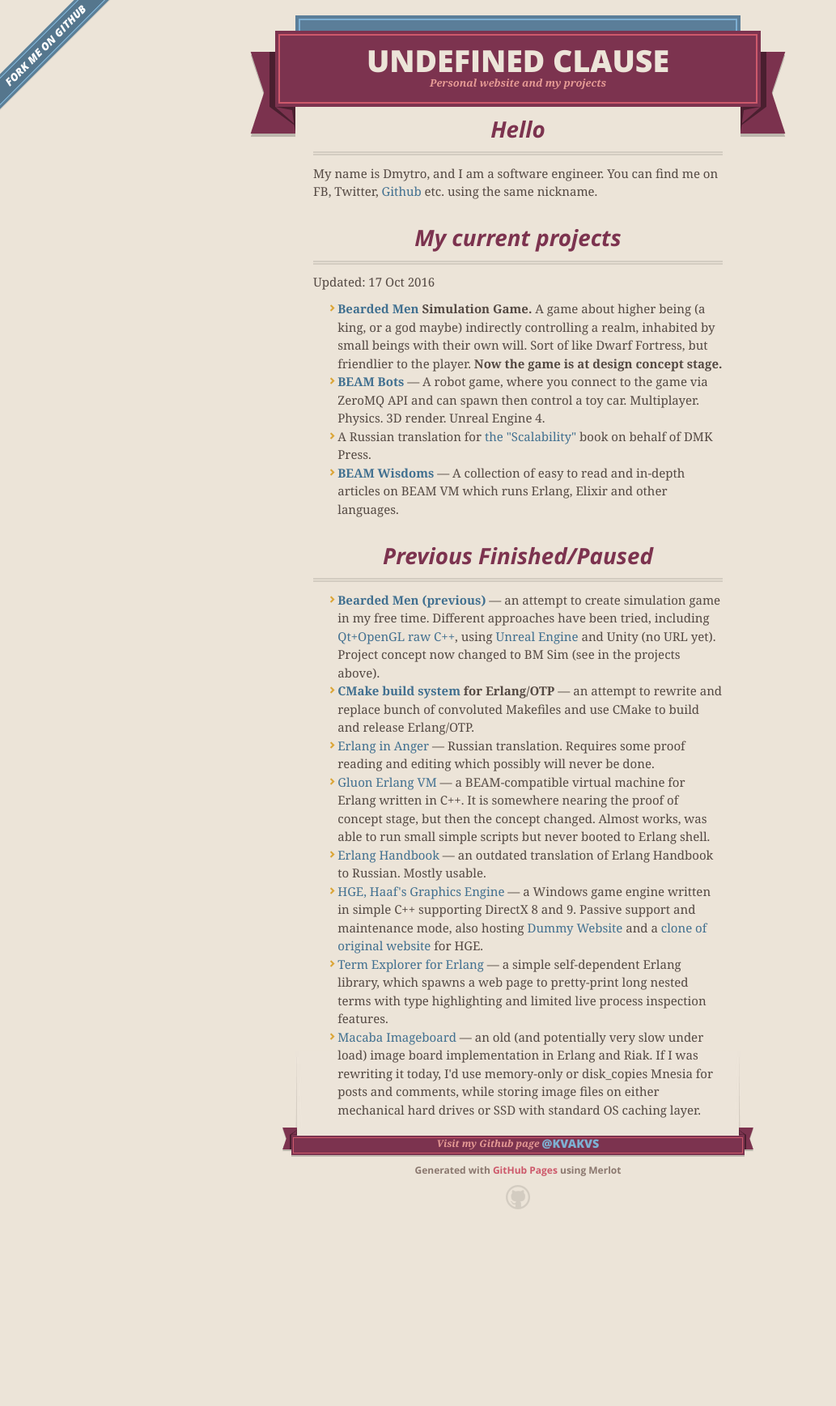
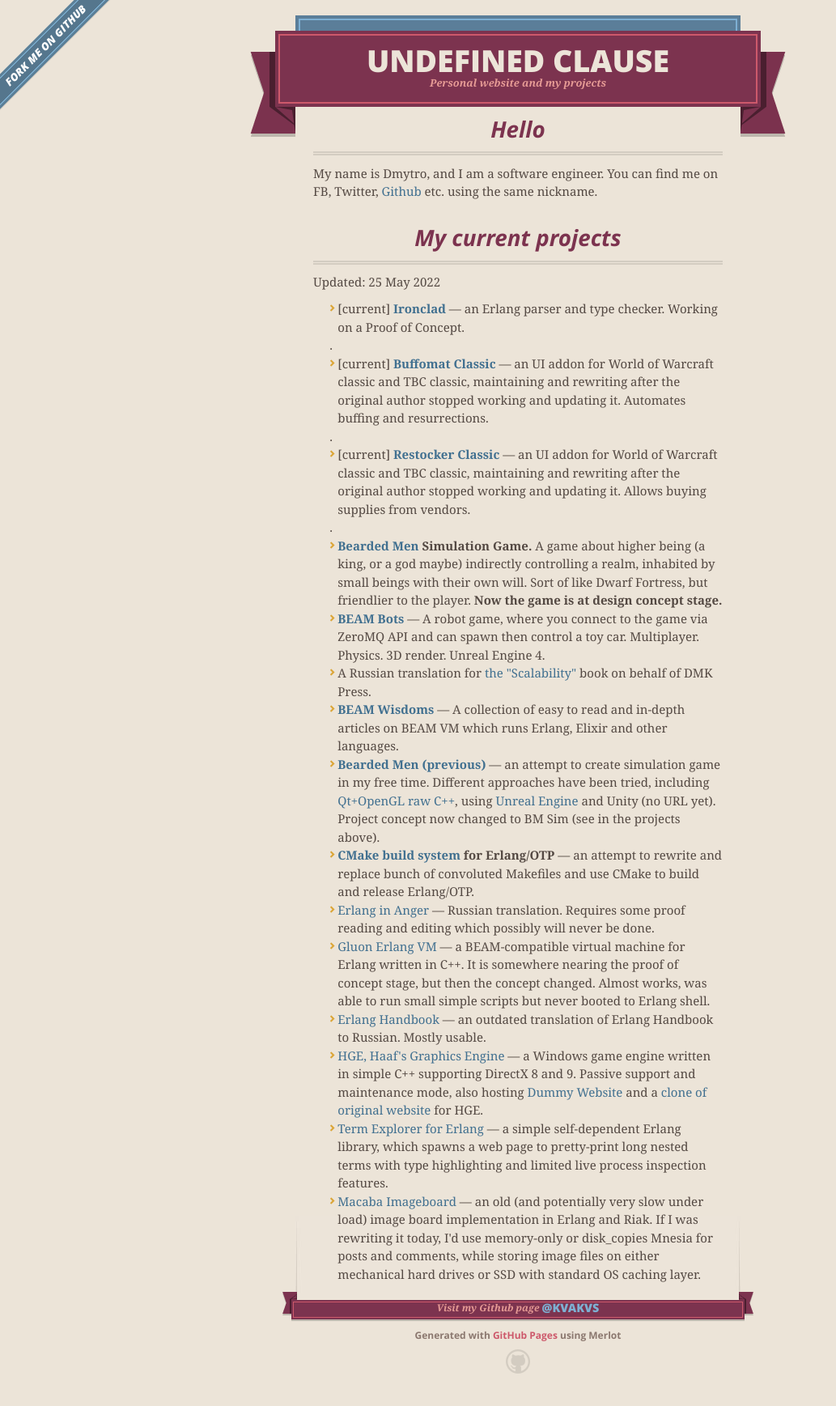
Before and after one commit to kvakvs/clau.se, a Jekyll site: the page built from index.html, in a window 1280 px wide. Shown: the whole page at 81% size, without its empty margins (0-1033 px from the left). Built offline with Jekyll 4.4.1, drawn with Linux system fonts in a browser that asks for light colours; nearby versions of some CDN libraries; before the commit the page ends 1534 px from its top, so only the background shows below that.

Commit message:
Update index.html

```diff
--- a/index.html
+++ b/index.html
@@ -12,9 +12,18 @@ title: Hello
 
 <h3>My current projects</h3>
 
-<p>Updated: 17 Oct 2016</p>
+<p>Updated: 25 May 2022</p>
 
 <ul>
+  <li>[current] <strong><a href="https://github.com/kvakvs/Ironclad/">Ironclad</a></strong>
+    &mdash; an Erlang parser and type checker. Working on a Proof of Concept.</li>.
+  <li>[current] <strong><a href="https://github.com/kvakvs/BuffomatClassic/">Buffomat Classic</a></strong>
+    &mdash; an UI addon for World of Warcraft classic and TBC classic, maintaining and rewriting after
+    the original author stopped working and updating it. Automates buffing and resurrections.</li>.
+  <li>[current] <strong><a href="https://github.com/kvakvs/wow-Restocker/">Restocker Classic</a></strong>
+    &mdash; an UI addon for World of Warcraft classic and TBC classic, maintaining and rewriting after
+    the original author stopped working and updating it. Allows buying supplies from vendors.</li>.
+
   <li><strong><a href="bm.html">Bearded Men</a> Simulation Game.</strong>
     A game about higher being (a king, or a god maybe) indirectly
     controlling a realm, inhabited by small beings with their own will.
@@ -35,11 +44,6 @@ title: Hello
     which runs Erlang, Elixir and other languages.
   </li>
 
-</ul>
-
-<h3>Previous Finished/Paused</h3>
-
-<ul>
   <li><strong><a href="bm-old.html">Bearded Men (previous)</a></strong>
     &mdash; an attempt to create simulation game in my
     free time. Different approaches have been tried, including
```
